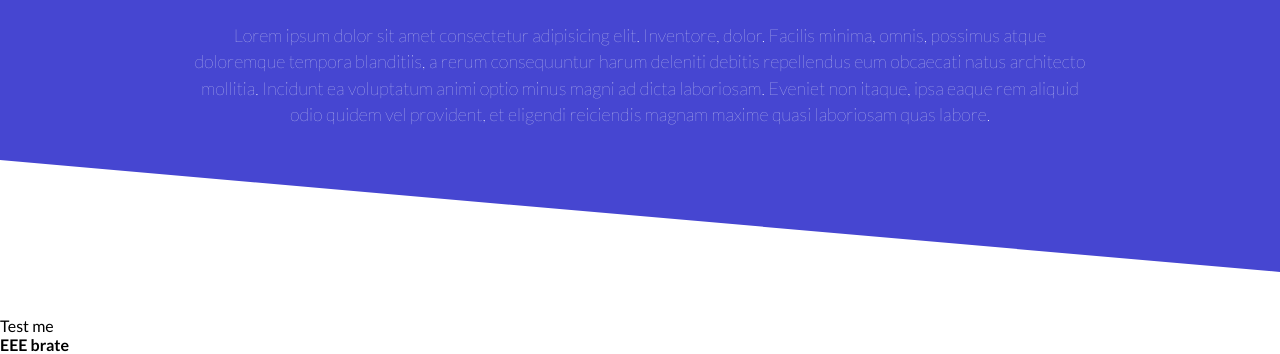
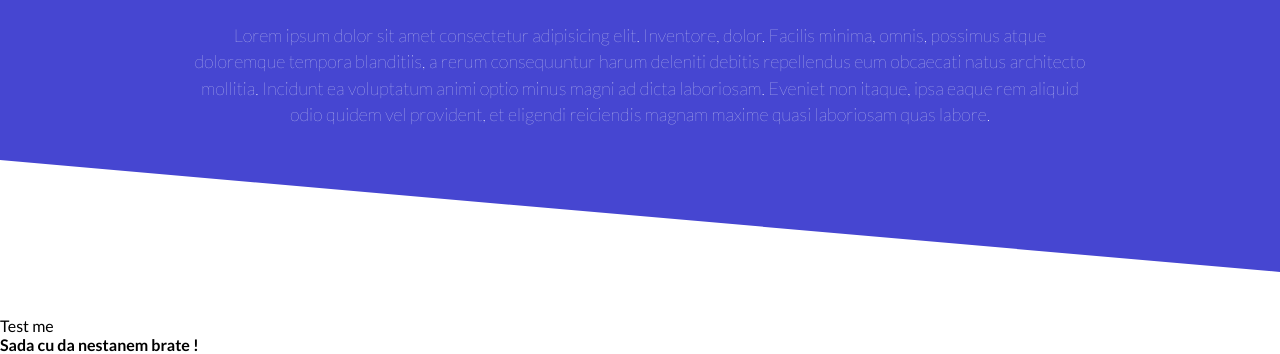
Before and after one commit to nikolamrsic/landing, a website: page index.html in a window 1280 px wide. Shown: the part 661-1015 px from the top of the page. Drawn offline with Linux system fonts and the light colour scheme.

Commit message:
Dodao sam naslov

```diff
--- a/index.html
+++ b/index.html
@@ -55,6 +55,6 @@
         <div class="diagonal"></div>
      </div>
       <button>Test me</button>
-      <h1>EEE brate</h1>
+       <h1>Sada cu da nestanem brate !</h1>
   </body>
 </html>
```
